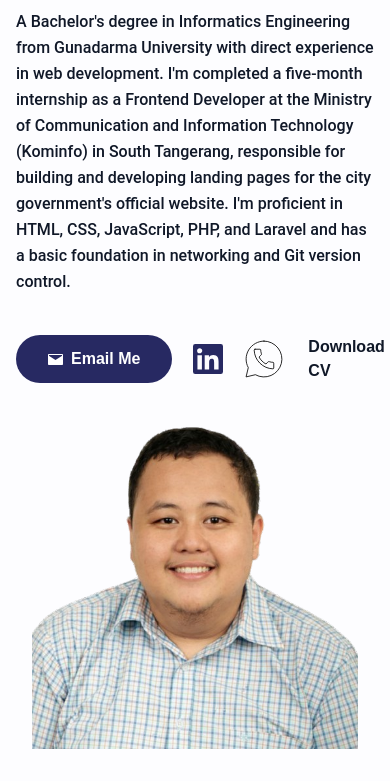
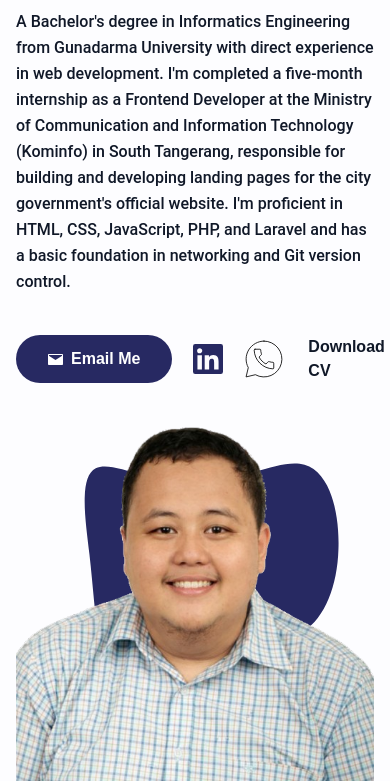
Before and after one commit to RizalFiqri/Myporto, a website: page index.html in a window 390 px wide. Shown: the part 267-1048 px from the top of the page. Before the commit the page ends 1016 px from the top, so only its background shows below. Drawn offline with Linux system fonts and the light colour scheme; a web font is replaced by a local one.

Commit message:
add blob to img and make img responsive

```diff
--- a/index.html
+++ b/index.html
@@ -22,9 +22,8 @@
                         responsible for building and developing landing pages for the city government's official website.
                         I'm proficient in HTML, CSS, JavaScript, PHP, and Laravel and has a basic foundation in networking and Git version control.
                     </p>
-        <div class="text-base text-white font-semibold font-kanit">
-            <ul class="flex items-center gap-4">
-
+            <div class="text-base text-white font-semibold font-kanit">
+                <ul class="flex items-center gap-4">
                     <li>
                         <a href="#" class="bg-primary-1100 py-3 px-8 hover:opacity-75 ease-in-out transition duration-300 rounded-full inline-flex items-center gap-2 text-white">
                                 <svg width="15" height="15" viewBox="0 0 15 15" fill="none" xmlns="http://www.w3.org/2000/svg" aria-hidden="true">
@@ -53,19 +52,23 @@
                         <span>Download CV</span>
                     </a>
                 </li>
-
             </ul>
-     </div>
-     <div class="w-full self-end px-4">
-        <div class="mt-10">
-            <img src="asset/img/img1.png" alt="" class="max-w-full mx-auto">
         </div>
-     </div>
-
-                </div>
+    </div>
+     <div class="w-full self-end px-4 lg:w-1/2">
+            <div class="relative mt-10 lg:right-0 lg:mt-9">
+                <img src="asset/img/img1.png" alt="Rizal Fiqri" class="relative z-10 mx-auto max-w-full">
+                    <span class="absolute bottom-0 left-1/2 -translate-x-1/2 md:scale-125">
+                        <svg width= "400" height="400" viewBox="0 0 200 200" xmlns="http://www.w3.org/2000/svg">
+                            <path fill="#272962"
+                             d="M49.8,-52.8C61.4,-49.5,65.8,-30.9,65.2,-14.4C64.7,2.1,59.2,16.6,49.2,23.1C39.1,29.7,24.5,28.4,10.5,37.1C-3.5,45.7,-16.9,64.4,-26.1,64.3C-35.3,64.1,-40.3,45.1,-43.1,29.9C-45.8,14.7,-46.2,3.2,-48,-12.3C-49.8,-27.7,-52.9,-47.3,-45.1,-51.2C-37.4,-55.2,-18.7,-43.6,0.2,-43.8C19,-44.1,38.1,-56.1,49.8,-52.8Z"
+                             transform="translate(100 100) scale(1.1)"/>
+                        </svg>
+                    </span>
             </div>
-        </div>
-
+         </div>
+    </div>
+</div>
     </section>
     <!--Section 1 End-->
 </body>
```
Also changed, not shown: asset/output.css.
